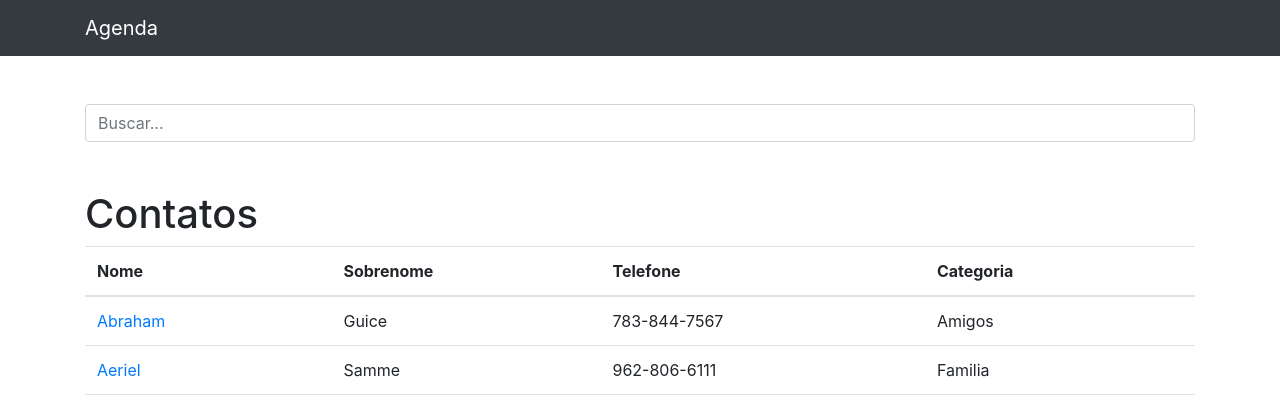
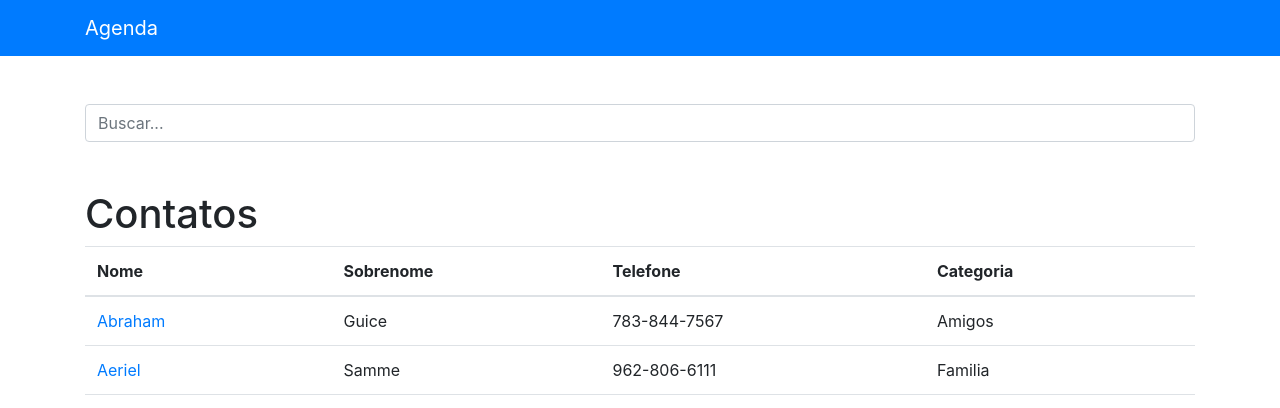
Before and after one commit to MaraisaFerreira/django_phone_book, a Django app: page / in a window 1280 px wide. Shown: the top 408 px of the page. Run offline with Django 4.2, Linux system fonts and the light colour scheme; data comes from the database, SQL or seed files in the repository; some libraries are stand-ins or nearby versions.

Commit message:
change nav color

```diff
--- a/templates/partial/_nav.html
+++ b/templates/partial/_nav.html
@@ -1,5 +1,5 @@
 <!-- Navigation -->
-<nav class="navbar navbar-expand-lg navbar-dark bg-dark static-top">
+<nav class="navbar navbar-expand-lg navbar-dark bg-primary static-top">
     <div class="container">
         <a class="navbar-brand" href="#">Agenda</a>
         <button
```
